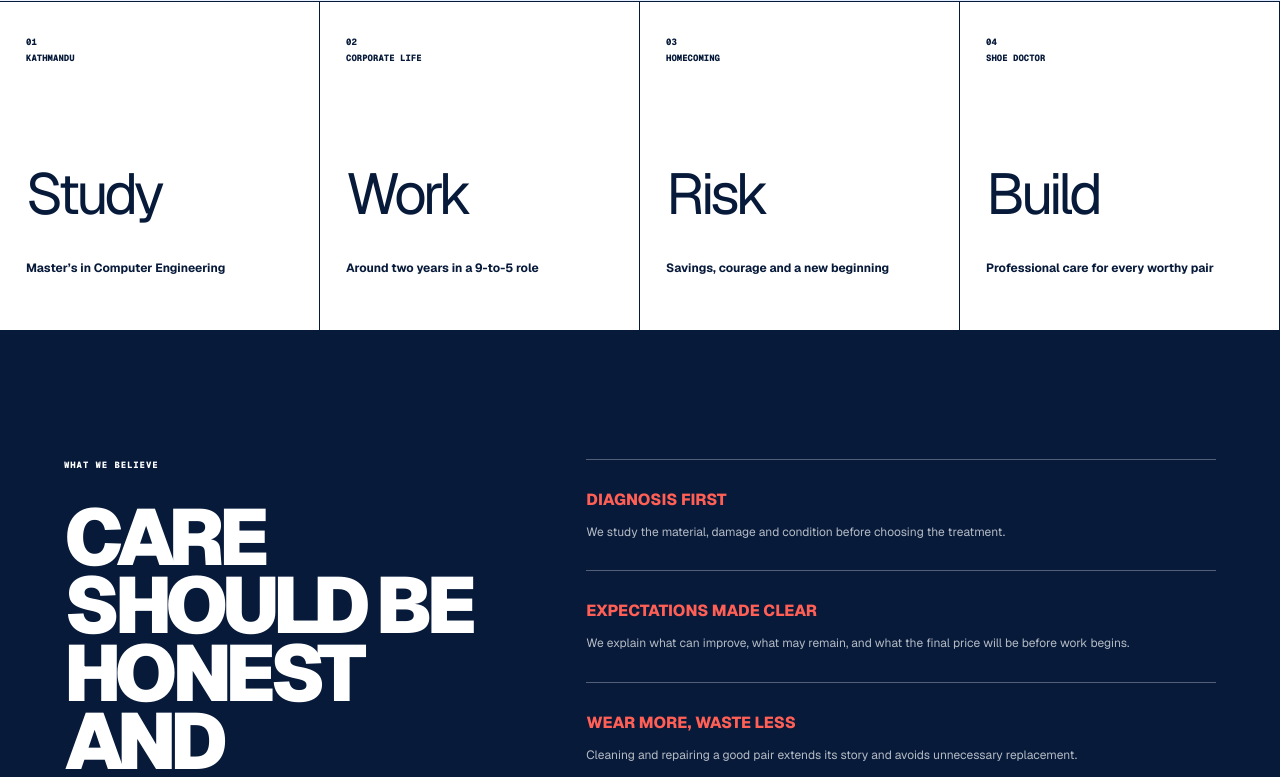
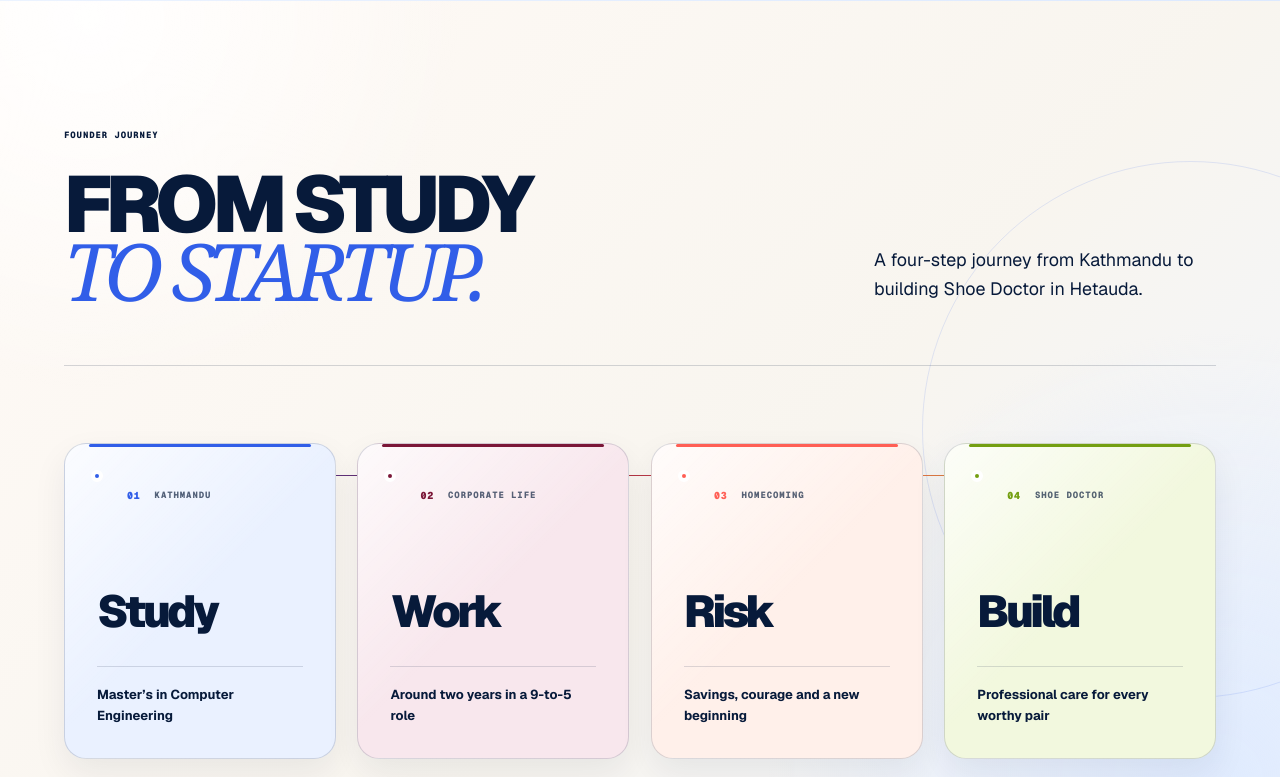
Before and after one commit to shoedoctorhtd/Shoedoctorwebsite, a Next.js app: page /about in a window 1280 px wide. Shown: the part 4193-4970 px from the top of the page. Built offline with nearby package versions, Linux system fonts and the light colour scheme.

Commit message:
Redesign founder journey section

```diff
--- a/app/about/page.tsx
+++ b/app/about/page.tsx
@@ -8,6 +8,37 @@
 } from "../components/SiteChrome";
 
 export const dynamic = "force-dynamic";
+
+const founderMilestones = [
+  {
+    step: "01",
+    label: "Kathmandu",
+    title: "Study",
+    description: "Master’s in Computer Engineering",
+    tone: "sky",
+  },
+  {
+    step: "02",
+    label: "Corporate life",
+    title: "Work",
+    description: "Around two years in a 9-to-5 role",
+    tone: "berry",
+  },
+  {
+    step: "03",
+    label: "Homecoming",
+    title: "Risk",
+    description: "Savings, courage and a new beginning",
+    tone: "coral",
+  },
+  {
+    step: "04",
+    label: "Shoe Doctor",
+    title: "Build",
+    description: "Professional care for every worthy pair",
+    tone: "lime",
+  },
+] as const;
 
 export default function AboutPage() {
   return (
@@ -210,31 +241,41 @@
         </div>
       </section>
 
-      <section className="sd-journey" data-reveal>
-        <article>
-          <span>01</span>
-          <p>Kathmandu</p>
-          <h3>Study</h3>
-          <strong>Master’s in Computer Engineering</strong>
-        </article>
-        <article>
-          <span>02</span>
-          <p>Corporate life</p>
-          <h3>Work</h3>
-          <strong>Around two years in a 9-to-5 role</strong>
-        </article>
-        <article>
-          <span>03</span>
-          <p>Homecoming</p>
-          <h3>Risk</h3>
-          <strong>Savings, courage and a new beginning</strong>
-        </article>
-        <article>
-          <span>04</span>
-          <p>Shoe Doctor</p>
-          <h3>Build</h3>
-          <strong>Professional care for every worthy pair</strong>
-        </article>
+      <section
+        className="sd-journey sd-section"
+        data-reveal
+        aria-labelledby="founder-journey-title"
+      >
+        <div className="sd-journey-intro">
+          <div>
+            <p className="sd-kicker">Founder journey</p>
+            <h2 id="founder-journey-title">
+              FROM STUDY
+              <br />
+              <span>TO STARTUP.</span>
+            </h2>
+          </div>
+          <p>
+            A four-step journey from Kathmandu to building Shoe Doctor in
+            Hetauda.
+          </p>
+        </div>
+
+        <ol className="sd-journey-track">
+          {founderMilestones.map((milestone) => (
+            <li
+              className={`sd-journey-card sd-journey-card--${milestone.tone}`}
+              key={milestone.step}
+            >
+              <div className="sd-journey-card-meta">
+                <span>{milestone.step}</span>
+                <p>{milestone.label}</p>
+              </div>
+              <h3>{milestone.title}</h3>
+              <strong>{milestone.description}</strong>
+            </li>
+          ))}
+        </ol>
       </section>
 
       <section className="sd-about-purpose sd-section" data-reveal>
```
Also changed, not shown: app/globals.css.
